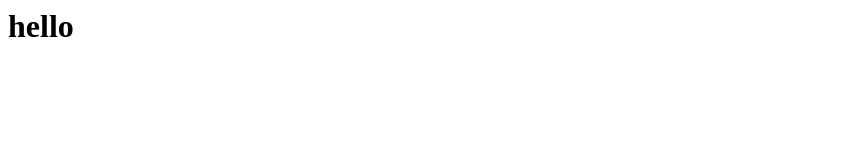
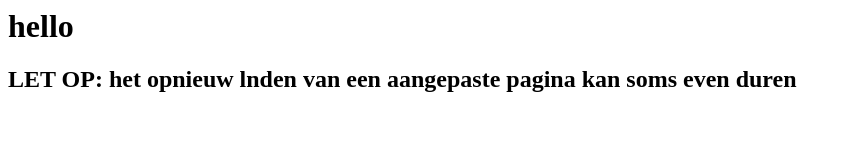
Before and after one commit to ruben2407/voorbeeld, a plain HTML site: page index.html in a window 1280 px wide. Shown: the whole page, without its empty margins (0-851 px from the left). Drawn offline with Linux system fonts and the light colour scheme.

Commit message:
Update index.html

```diff
--- a/index.html
+++ b/index.html
@@ -2,6 +2,7 @@
 <body>
 
 <h1>hello</h1>
+  <h2>LET OP: het opnieuw lnden van een aangepaste pagina kan soms even duren</2h>
 
 </body>
 </html>
```
